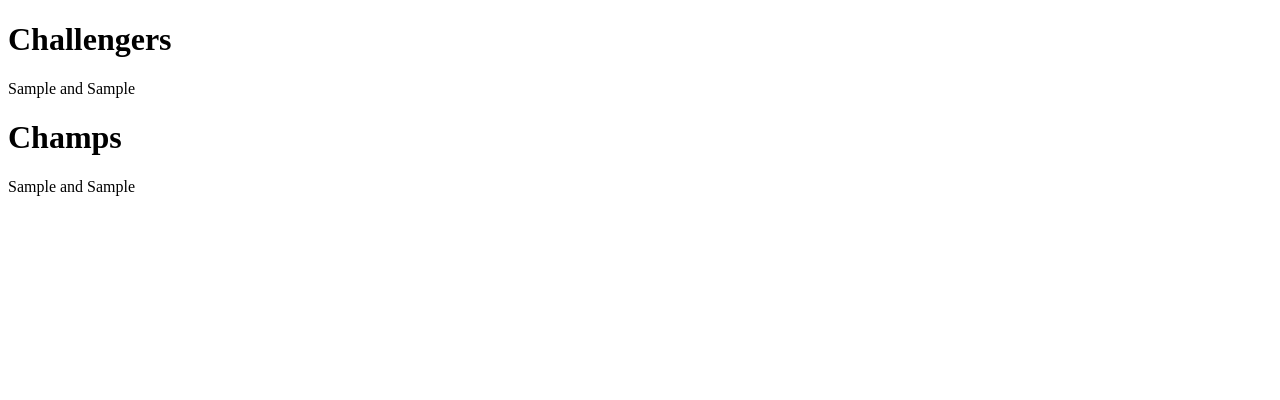
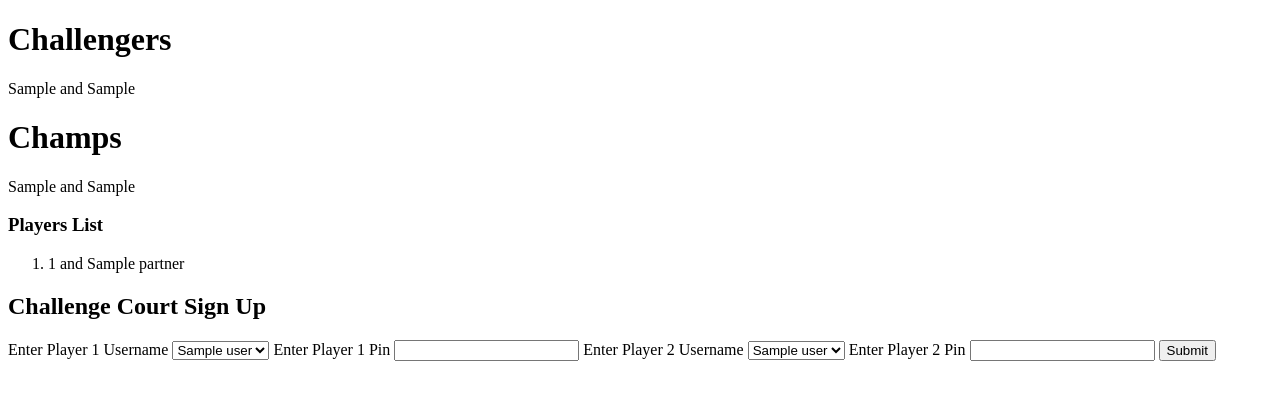
Before and after one commit to twzhuang/courtReg, a Flask app: template templates/challenger.html in a window 1280 px wide. Shown: the top 400 px of the page. Run offline with Flask 2, Linux system fonts and the light colour scheme; the template is opened without the code that fills it: most values are stand-ins (such as "Sample title", 1, 10 or a date in 2020).

Commit message:
Add files via upload

```diff
--- a/templates/addUser.html
+++ b/templates/addUser.html
@@ -33,9 +33,9 @@
     <form action="/addUser" method="post">
         <h2>Add User to System</h2>
         <p>Please enter your name and a numerical pin that will be used for court sign up</p>
-        <label for="addName">Name:</label>
+        <label for="addName">Create a Username:</label>
         <input type="text" id="addName" name="addName"><br>
-        <label for="userPin" type="password">Enter Pin:</label>
+        <label for="userPin" type="password">Create a Pin:</label>
         <input type="number" id="userPin" name="userPin"><br>
         <input type="submit" class="btn btn-primary">
     </form>
--- a/templates/challenger.html
+++ b/templates/challenger.html
@@ -7,5 +7,31 @@
     <p>{{challenge["challengers"]["player1"]}} and {{challenge["challengers"]["player2"]}}</p>
     <h1>Champs</h1>
     <p>{{challenge["champs"]["player1"]}} and {{challenge["champs"]["player2"]}}</p>
+    <h3>Players List</h3>
+    <ol>
+        {%for partners in challenge["listofplayers"]%}
+            <li>{{partners[0]}} and {{partners[1]}}</li>
+        {%endfor%}
+    </ol>
+    <form action="/addtochallengecourt" method="post">
+        <h2>Challenge Court Sign Up</h2>
+        <label for="player1">Enter Player 1 Username</label>
+        <select id="player1" name="player1" required>
+            {% for user in names_of_users%}
+                <option value="{{user}}">{{user}}</option>
+            {% endfor %}
+        </select>
+        <label for="player1pin">Enter Player 1 Pin</label>
+        <input type="number" id="player1pin" name="player1pin">
+        <label for="player2">Enter Player 2 Username</label>
+        <select id="player2" name="player2" required>
+            {% for user in names_of_users%}
+                <option value="{{user}}">{{user}}</option>
+            {% endfor %}
+        </select>
+        <label for="player2pin">Enter Player 2 Pin</label>
+        <input type="number" id="player2pin" name="player2pin">
+        <input type="submit" class="btn btn-primary">
+    </form>
 </body>
 </html>
--- a/templates/index.html
+++ b/templates/index.html
@@ -21,6 +21,7 @@
 <body style="height: 100vh">
     <nav class="navbar navbar-light bg-light justify-content-between border-bottom">
         <h2 class="">Elite Badminton Center</h2>
+        <a href="/admin">Admin</a>
     </nav>
     <div class="p-4 h-100">
         <header>
```
